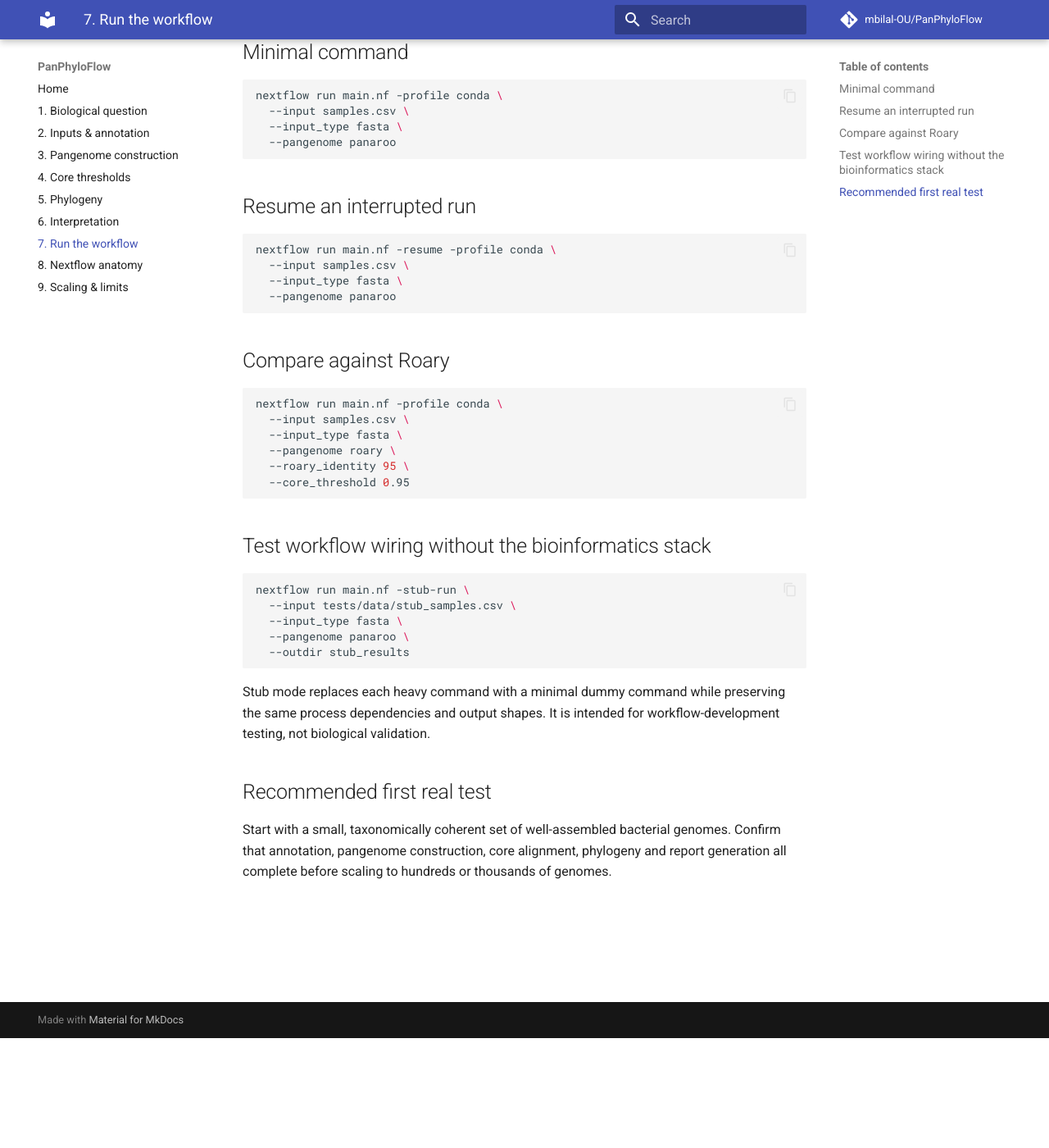
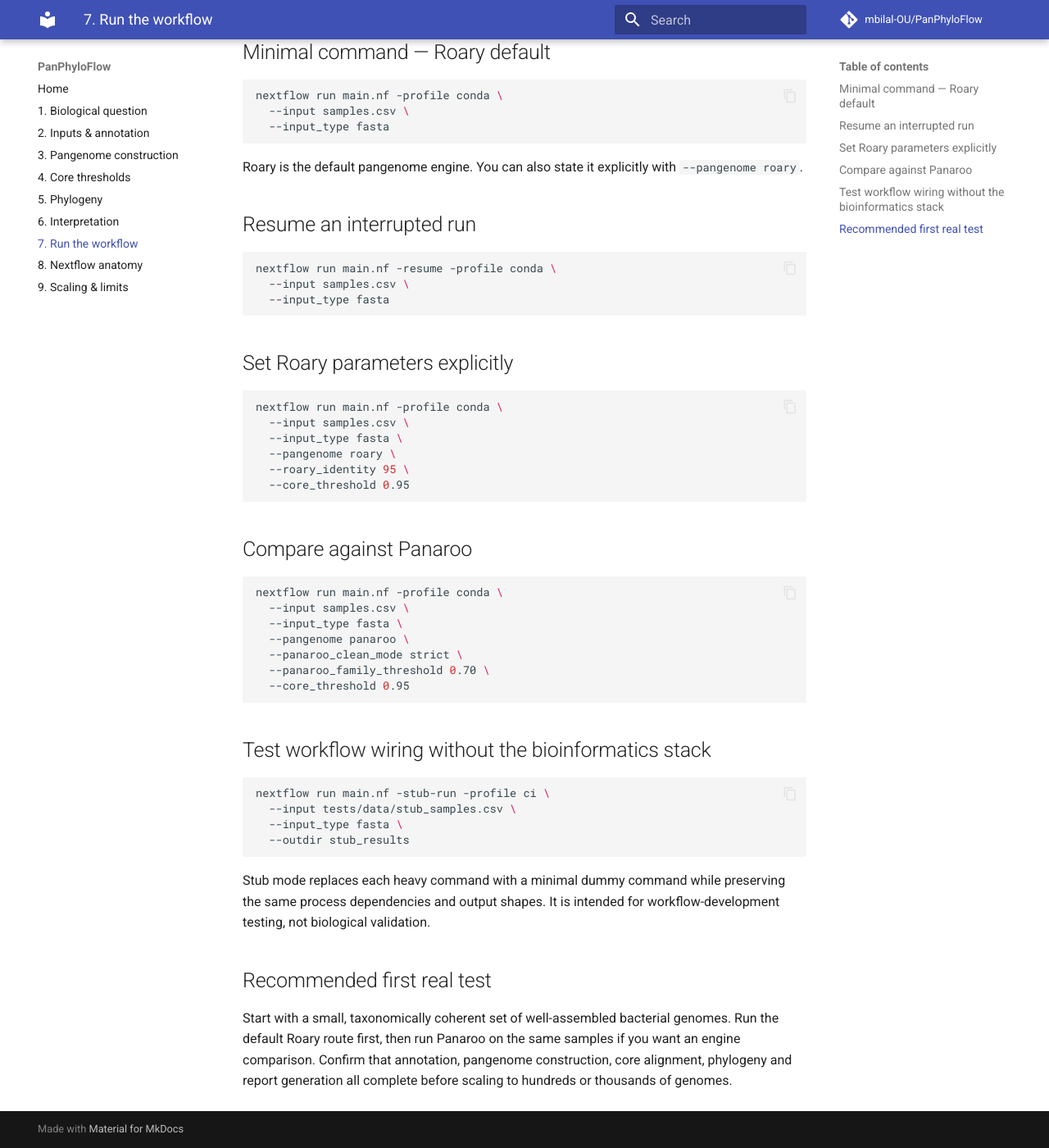
Before and after one commit to mbilal-OU/PanPhyloFlow, an MkDocs documentation site: the page built from docs/07_running.md, in a window 1280 px wide and 1400 px high, scrolled down 134 px. Shown: the whole window at 82% size. Built offline with MkDocs 1.6.1 and Material for MkDocs 9.7.7, drawn with Linux system fonts in a browser that asks for light colours; comment, search, counter and statistics services are not loaded.

Commit message:
Refresh running guide for Roary-first workflow

````diff
--- a/docs/07_running.md
+++ b/docs/07_running.md
@@ -1,24 +1,24 @@
 # 7. Running the complete workflow
 
-## Minimal command
+## Minimal command — Roary default
 
 ```bash
 nextflow run main.nf -profile conda \
   --input samples.csv \
-  --input_type fasta \
-  --pangenome panaroo
+  --input_type fasta
 ```
+
+Roary is the default pangenome engine. You can also state it explicitly with `--pangenome roary`.
 
 ## Resume an interrupted run
 
 ```bash
 nextflow run main.nf -resume -profile conda \
   --input samples.csv \
-  --input_type fasta \
-  --pangenome panaroo
+  --input_type fasta
 ```
 
-## Compare against Roary
+## Set Roary parameters explicitly
 
 ```bash
 nextflow run main.nf -profile conda \
@@ -29,13 +29,24 @@ nextflow run main.nf -profile conda \
   --core_threshold 0.95
 ```
 
+## Compare against Panaroo
+
+```bash
+nextflow run main.nf -profile conda \
+  --input samples.csv \
+  --input_type fasta \
+  --pangenome panaroo \
+  --panaroo_clean_mode strict \
+  --panaroo_family_threshold 0.70 \
+  --core_threshold 0.95
+```
+
 ## Test workflow wiring without the bioinformatics stack
 
 ```bash
-nextflow run main.nf -stub-run \
+nextflow run main.nf -stub-run -profile ci \
   --input tests/data/stub_samples.csv \
   --input_type fasta \
-  --pangenome panaroo \
   --outdir stub_results
 ```
 
@@ -43,4 +54,4 @@ Stub mode replaces each heavy command with a minimal dummy command while preserv
 
 ## Recommended first real test
 
-Start with a small, taxonomically coherent set of well-assembled bacterial genomes. Confirm that annotation, pangenome construction, core alignment, phylogeny and report generation all complete before scaling to hundreds or thousands of genomes.
+Start with a small, taxonomically coherent set of well-assembled bacterial genomes. Run the default Roary route first, then run Panaroo on the same samples if you want an engine comparison. Confirm that annotation, pangenome construction, core alignment, phylogeny and report generation all complete before scaling to hundreds or thousands of genomes.
````
